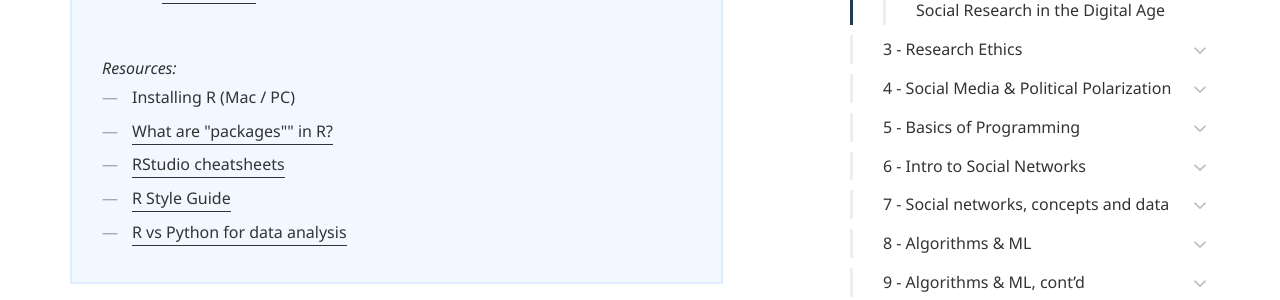
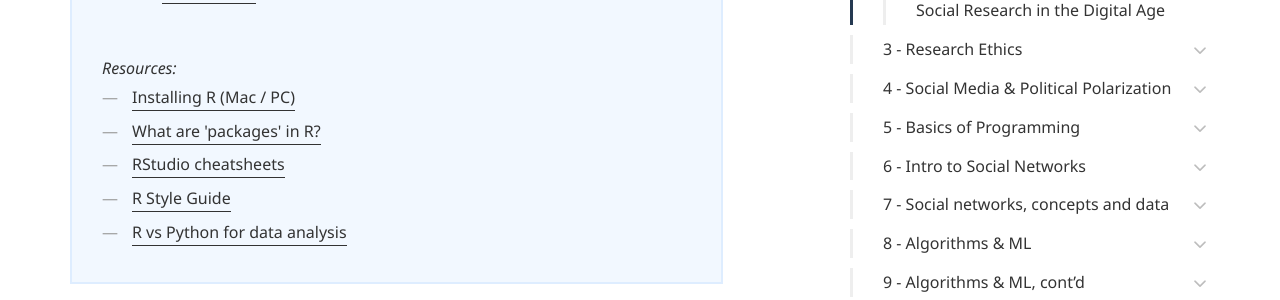
Before and after one commit to dssoc/dssoc.github.io, a Jekyll site: the page built from schedule.md, in a window 1280 px wide and 900 px high, scrolled down 1264 px. Shown: the part 140-440 px from the top of the window. Built offline with Jekyll 4.4.1, drawn with Linux system fonts in a browser that asks for light colours; some web fonts are replaced; some of the changed lines change nothing that is shown.

Commit message:
fix r link

```diff
--- a/schedule.md
+++ b/schedule.md
@@ -45,8 +45,8 @@ page_nav:
 
 <i>Resources:</i><br/>
 <ul>
-  <li>Installing R (Mac / PC)</li>
-  <li><a href = "http://r-pkgs.had.co.nz/intro.html">What are "packages"" in R?</a></li>
+  <li><a href = "https://cloud.r-project.org/">Installing R (Mac / PC)</a></li>
+  <li><a href = "http://r-pkgs.had.co.nz/intro.html">What are 'packages' in R?</a></li>
   <li><a href = "https://rstudio.com/resources/cheatsheets/">RStudio cheatsheets</a></li>
   <li><a href = "https://style.tidyverse.org/">R Style Guide</a> </li>
   <li><a href = "https://www.datacamp.com/community/tutorials/r-or-python-for-data-analysis">R vs Python for data analysis</a></li>
```
